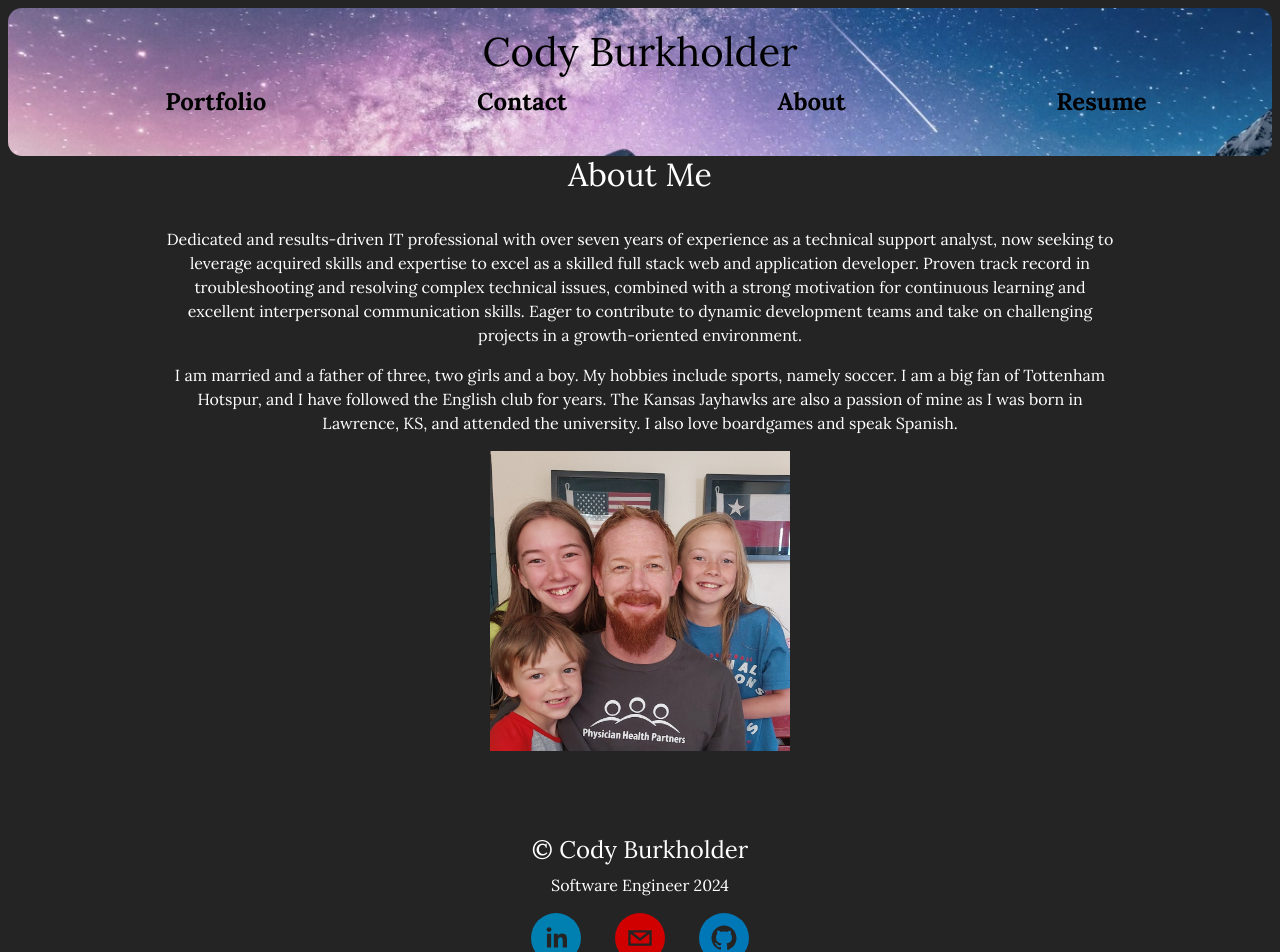
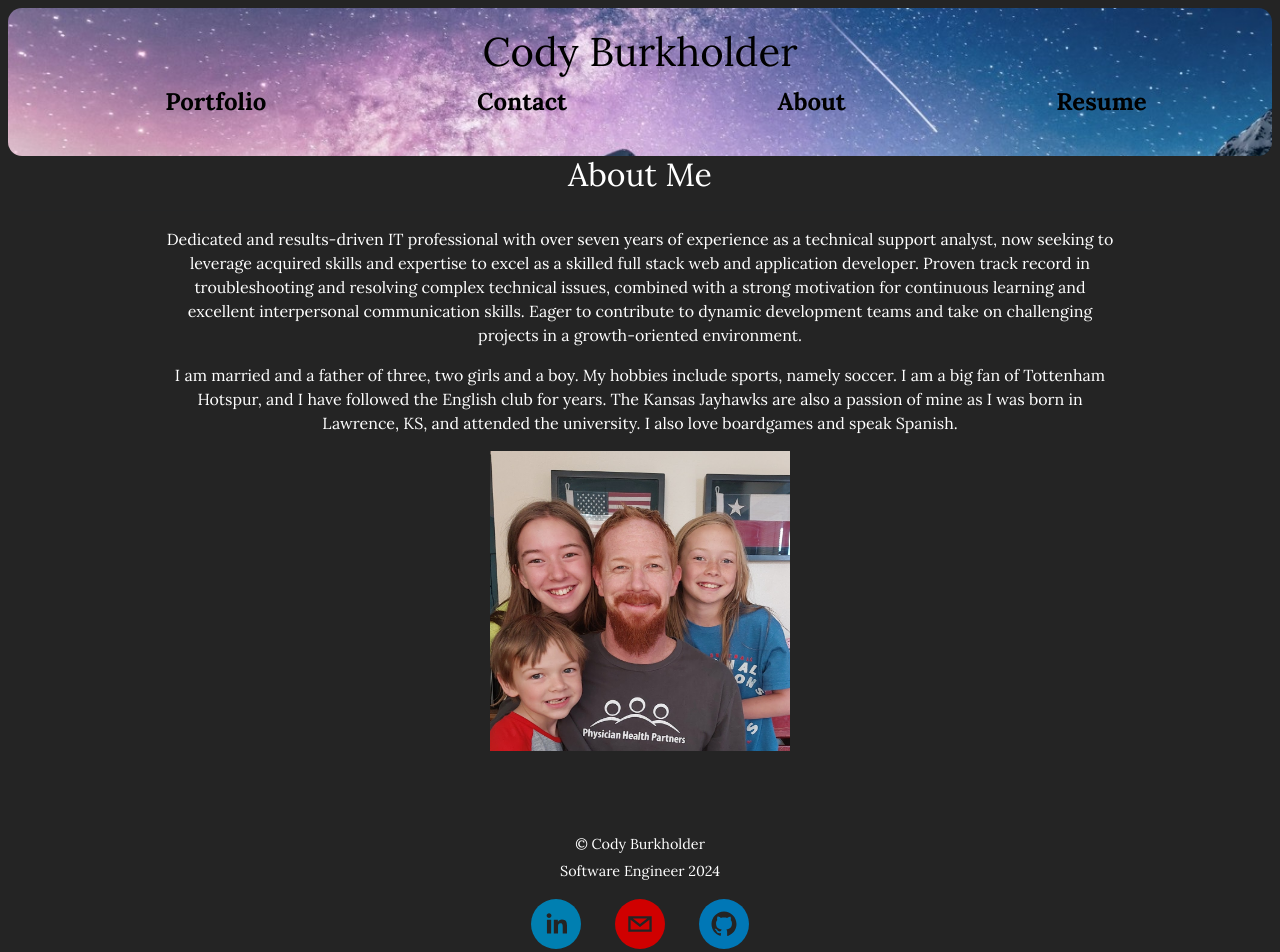
Before and after one commit to chilejay7/React-Portfolio, a React (Vite) app: page / in a window 1280 px wide. Shown: the top 952 px of the page. Built offline with nearby package versions, Linux system fonts and the light colour scheme.

Commit message:
footer font-size adjusted

```diff
--- a/src/components/Footer.css
+++ b/src/components/Footer.css
@@ -1,6 +1,8 @@
-.footer {
+.footer,
+.footer h4 {
     color: white;
     text-align: center;
+    font-size: .9rem;
 }
 
 .social-icons {
```
